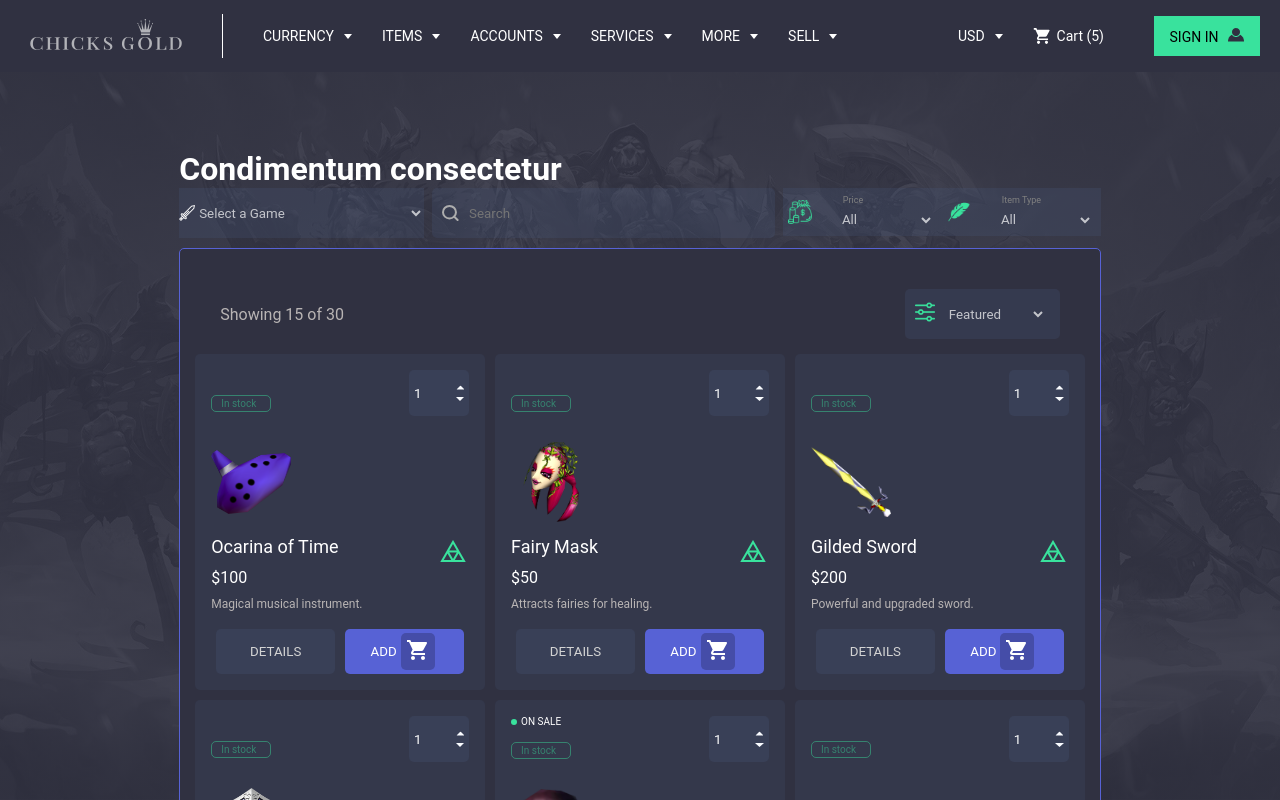
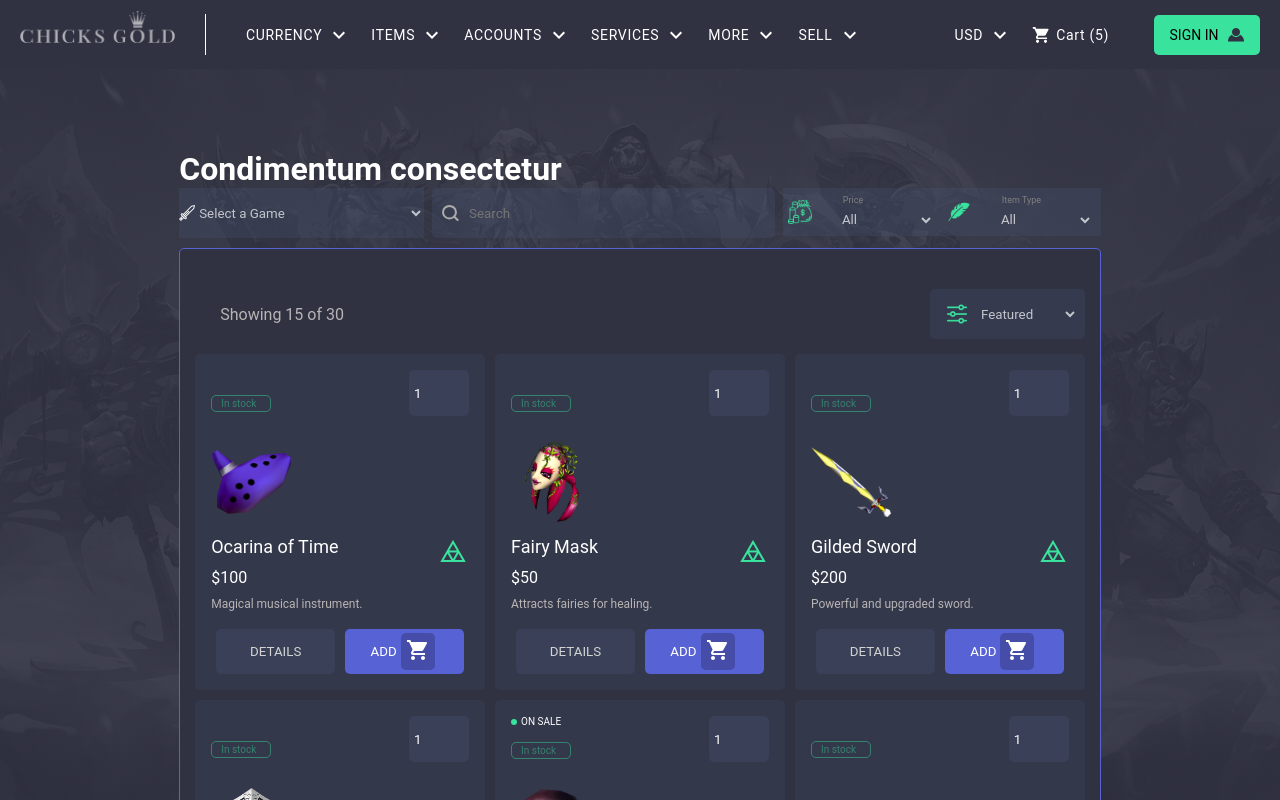
Before and after one commit to Francor2104/CG-Styles-Challenge, a React (Vite) app: page / in a window 1280 px wide. Built offline with nearby package versions, Linux system fonts and the light colour scheme.

Commit message:
More styles fix

```diff
--- a/src/Components/box/box.css
+++ b/src/Components/box/box.css
@@ -1,5 +1,4 @@
-
-.pagination{
+.pagination {
   width: 100%;
   display: flex;
   align-items: center;
@@ -10,59 +9,60 @@
   text-align: center;
 }
 
-.li{
+.li {
   padding: 8px 14px;
-    margin: 5px ;
+  margin: 5px;
   cursor: pointer;
   transition: 0.3s ease;
 }
 
 .arrow {
-    border: 2px solid #5762D5;
+  border: 2px solid #5762d5;
   border-radius: 5px;
 }
 
 .li:hover {
   border-radius: 5px;
-    background-color: #5762D5;
+  background-color: #5762d5;
 }
 
 @media (max-width: 882px) {
   .li {
-        font-size: 12px;
     padding: 2.5px 6px;
-        margin: 1px;
   }
   .sort {
     font-size: 12px;
     margin-right: 15px;
   }
+  .extra {
+    display: none;
+  }
 }
 
-
-
-
-.row-sort{
+.row-sort {
   display: flex;
   justify-content: space-between;
   align-items: center;
   padding-left: 40px;
-    padding-right: 40px;
+  padding-right: 15px;
   padding-top: 40px;
 }
 
-.feature{
+.feature {
+  display: flex;
+  justify-content: center;
+  align-items: center;
   width: 30%;
   min-width: 120px;
   max-width: 155px !important;
   height: 50px;
-    background-color: #4C608533;
+  background-color: #4c608533;
   color: var(--text-color);
   border: none;
   border-radius: 5px;
 }
 
-.select-feature{
+.select-feature {
   cursor: pointer;
   background: transparent;
   border: none;
@@ -78,14 +78,6 @@
   color: var(--main-color);
 }
 
-@media (max-width: 1070px) {
-    .select4 {
-        width: 60%;
-    }
-}
-
-
-
 .feature-icon {
   display: inline-flex;
   width: 20px;
@@ -93,9 +85,7 @@
   margin: -3px 10px;
 }
 
-
-
-.box{
+.box {
   width: 100%;
   min-width: 270px;
   max-width: 1260px;
@@ -105,17 +95,15 @@
   flex-direction: column;
   margin-top: 10px;
   border-radius: 5px;
-    border: 1px solid #5762D5;
+  border: 1px solid #5762d5;
 }
 
-.center-box{
+.center-box {
   display: flex;
   justify-content: center;
 }
 
-
-
-p{
+p {
   color: rgb(184, 180, 180);
 }
 
@@ -124,8 +112,8 @@ p{
     font-size: 10px;
     margin-right: 30px;
   }
+
   .li {
-        font-size: 8px;
     padding: 1px 6px;
   }
 }
--- a/src/Components/box/box.jsx
+++ b/src/Components/box/box.jsx
@@ -28,7 +28,8 @@ const Box = () => {
                     <li className='li selected'>1</li>
                     <li className='li'>2</li>
                     <li className='li'>3</li>
-                    <li className='li'>4</li>
+                    <li className='li extra'>4</li>
+                    <li className='li extra'>5</li>
                     <li className='li'>...</li>
                     <li className='li'>11</li>
                     <li className='li arrow'>{'>'}</li>
--- a/src/Components/card/card.css
+++ b/src/Components/card/card.css
@@ -19,7 +19,7 @@
 .prod-titles {
   display: flex;
   flex-direction: column;
-    color: #F6F6F6;
+  color: #f6f6f6;
   flex-grow: 1;
 }
 
@@ -34,7 +34,7 @@
   display: flex;
   flex-direction: column;
   font-size: 10px;
-    color: #FFF;
+  color: #fff;
 }
 
 .sale::before {
@@ -53,7 +53,7 @@
   border-radius: 5px;
   min-width: 60px;
   width: 20%;
-    margin-top: 15px    ;
+  margin-top: 15px;
   padding: 2px 9px;
 }
 
@@ -72,28 +72,31 @@
   padding: 5px;
   border-radius: 5px;
   cursor: pointer;
-    background-color: #4C608533;
+  background-color: #4c608533;
 }
 
 .cant {
   border: none;
   outline: none;
-    caret-color: #FFF;
-    color: #FFF;
+  caret-color: #fff;
+  color: #fff;
   width: 40px;
   border: 0;
   background-color: transparent;
 }
 
 .arrows {
-    display: flex;
+  display: none;
   flex-direction: column;
   justify-content: center;
 }
 
+.quant:hover .arrows {
+  display: flex;
+}
 
 .cant::placeholder {
-    color: #FFF;
+  color: #fff;
 }
 
 .up-arrow {
@@ -109,21 +112,20 @@
 }
 
 .prod-name {
-    color: #FFFFFF;
+  color: #ffffff;
   font-size: 18px;
   margin-bottom: 10px;
 }
 
 .prod-price {
   font-size: 16px;
-    color: #FFFFFF;
+  color: #ffffff;
   margin-bottom: 10px;
 }
 
 .titles {
   display: flex;
   justify-content: space-between;
-
 }
 
 .zelda-icon {
@@ -149,14 +151,19 @@
 }
 
 .details {
-    background-color: #4C608533;
-    color: #D3D3D3;
+  background-color: #4c608533;
+  color: #d3d3d3;
   height: 45px;
   width: 50%;
   border: 0;
   border-radius: 5px;
   cursor: pointer;
   margin: 0 5px;
+  transition: 0.3s ease;
+}
+
+.details:hover {
+  background-color: #4c60851d;
 }
 
 .buy {
@@ -167,15 +174,20 @@
   width: 50%;
   border: 0;
   border-radius: 5px;
-    background-color: #5762D5;
-    color: #FFFFFF;
+  background-color: #5762d5;
+  color: #ffffff;
   margin: 0 5px;
   cursor: pointer;
+  transition: 0.3s ease;
+}
+
+.buy:hover {
+  background-color: #454da8;
 }
 
 .tocart {
   background-color: #454da8;
-    color: #FFFFFF;
+  color: #ffffff;
   padding: 5px;
   margin: 0 4px;
   border-radius: 5px;
--- a/src/Components/footer/footer.jsx
+++ b/src/Components/footer/footer.jsx
@@ -33,7 +33,7 @@ const Footer = () => {
                 <div className="row-payment">
                 <div className="footer-list">
                     <img className='img' src="chicks-logo.png"/>
-                    <p>support@chicksgold.com</p>
+                    <p className='support'>support@chicksgold.com</p>
                 </div>
                 <hr className='hr2'/>
                 <div className="footer-list">
--- a/src/Components/navbar/navbar.css
+++ b/src/Components/navbar/navbar.css
@@ -1,6 +1,6 @@
 .navbar {
   width: 100%;
-  height: 72px;
+  height: 69px;
   background-color: #303141;
   display: flex;
   align-items: center;
@@ -9,62 +9,68 @@
   z-index: 1;
 }
 
+.logo {
+  width: 155px;
+  height: 31.71px;
+  margin-bottom: 15px;
+}
+
 .brand {
-  padding: 30px;
+  display: flex;
+  align-items: center;
+  justify-content: center;
   cursor: pointer;
+  padding: 0 20px;
 }
 
 .divider {
   height: 60%;
-  border-left: 1px solid #FFF;
+  border-left: 1px solid #fff;
   margin-left: 10px;
   margin-right: 40px;
 }
 
 .navbar-menu {
-  cursor:pointer;
+  display: flex;
+  flex-direction: row;
   width: 100%;
+  height: 100%;
   max-width: 800px;
-  display: flex;
-  justify-content: space-between;
-  align-items: center;
-  flex: 1;
 }
 
 .dropdown-header {
   display: flex;
   align-items: center;
-  margin-right: 60px;
+  margin-right: 45px;
   transition: margin-right 0.3s ease;
   transition: 0.1s ease;
 }
 
 .dropdown-header span {
+  cursor: pointer;
   font-size: 14px;
-  margin-right: 10px;
+  margin-right: 5px;
   color: var(--text-color);
+  letter-spacing: 0.68px;
   transition: 0.1s ease;
 }
 
 .dropdown-arrow {
   display: inline-block;
-  width: 0;
-  height: 0;
-  border-style: solid;
-  border-width: 5px 4px 0 4px;
-  border-color: var(--text-color) transparent transparent transparent;
+  color: #fff;
+  width: 16px;
+  height: 16px;
+  transition: 0.2s ease !important;
 }
 
 .dropdown-header span:hover,
 .dropdown-header span:hover + .dropdown-arrow {
-    color: var(--main-color) !important;
-    border-color: var(--main-color) transparent transparent transparent;
+  color: var(--main-color) !important;
 }
 
 .dropdown-header span:hover + .dropdown-arrow {
   transform: rotate(180deg);
 }
-
 
 .navbar-end {
   width: 100%;
@@ -87,7 +93,6 @@
   padding-right: 10px;
 }
 
-
 .sign {
   margin-right: 20px;
   margin-left: 20px;
@@ -96,11 +101,20 @@
 .user2 {
   background-color: var(--main-color);
   color: black;
+  display: flex;
+  justify-content: center;
+  align-items: center;
   border: none;
   cursor: pointer;
   width: 106px;
   height: 40px;
   font-size: 14px;
+  border-radius: 5px;
+  transition: 0.3s ease;
+}
+
+.user2:hover {
+  background-color: #21d08ab6;
 }
 
 .cart {
@@ -113,7 +127,7 @@
 }
 
 .icon {
-  color: #FFFFFF8C;
+  color: #ffffff8c;
 }
 
 @media (max-width: 1375px) {
@@ -128,7 +142,6 @@
   }
 }
 
-
 @media (max-width: 1040px) and (min-width: 821px) {
   .brand {
     display: none;
@@ -136,7 +149,7 @@
   .divider {
     display: none;
   }
-  .dropdown-header{
+  .dropdown-header {
     margin-right: 0;
     margin-left: 5px;
     transition: margin-left 0.3s ease;
@@ -169,7 +182,11 @@
     width: 100%;
   }
 
-  .divider{
+  .logo {
+    margin-bottom: 10px;
+  }
+
+  .divider {
     display: none;
   }
 }
@@ -178,6 +195,7 @@
   .logo {
     width: 100px;
     height: 27px;
+    margin-bottom: 5px;
   }
 
   .brand {
--- a/src/Components/navbar/navbar.jsx
+++ b/src/Components/navbar/navbar.jsx
@@ -1,6 +1,7 @@
 import "./Navbar.css";
 import MenuIcon from '@mui/icons-material/Menu';
 import ShoppingCartIcon from '@mui/icons-material/ShoppingCart';
+import KeyboardArrowDownIcon from '@mui/icons-material/KeyboardArrowDown';
 
 function Navbar() {
 
@@ -9,10 +10,10 @@ function Navbar() {
     <header>
 
       <div className="navbar">
+        <div className="brand">
           <a className="menu-toggle">
           <MenuIcon className="icon"/>
           </a>
-        <div className="brand">
           <img className="logo" src="/chicks-logo.png" alt="logo" />
         </div>
         <div className="divider"></div>
@@ -20,34 +21,34 @@ function Navbar() {
         <div className="navbar-menu">
           <div className="dropdown-header">
             <span>CURRENCY</span>
-            <span className="dropdown-arrow"></span>
+            <KeyboardArrowDownIcon className="dropdown-arrow"/>
           </div>
           <div className="dropdown-header">
             <span>ITEMS</span>
-            <span className="dropdown-arrow"></span>
+            <KeyboardArrowDownIcon className="dropdown-arrow"/>
           </div>
           <div className="dropdown-header">
             <span>ACCOUNTS</span>
-            <span className="dropdown-arrow"></span>
+            <KeyboardArrowDownIcon className="dropdown-arrow"/>
           </div>
           <div className="dropdown-header">
             <span>SERVICES</span>
-            <span className="dropdown-arrow"></span>
+            <KeyboardArrowDownIcon className="dropdown-arrow"/>
           </div>
           <div className="dropdown-header">
             <span>MORE</span>
-            <span className="dropdown-arrow"></span>
+            <KeyboardArrowDownIcon className="dropdown-arrow"/>
           </div>
           <div className="dropdown-header">
             <span>SELL</span>
-            <span className="dropdown-arrow"></span>
+            <KeyboardArrowDownIcon className="dropdown-arrow"/>
           </div>
         </div>
 
         <div className="navbar-end">
           <div className="dropdown-header end">
             <span>USD</span>
-            <span className="dropdown-arrow"></span>
+            <KeyboardArrowDownIcon className="dropdown-arrow"/>
           </div>
 
           <div className="dropdown-header end">
```
Also changed, not shown: src/Components/footer/footer.css (+24 -24 lines). Lines whose indentation alone changed are shown as unchanged.
